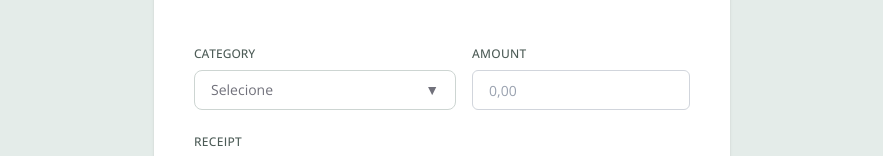
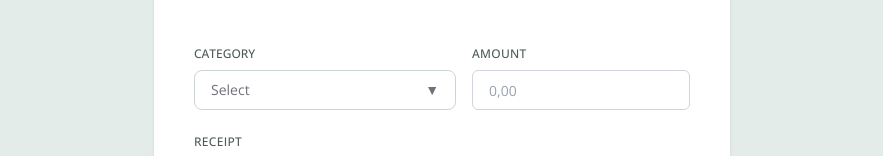
Before and after one commit to jotadagostin/refund-3.0, a React (Vite) app in the folder refund/: page /refund/newrefund in a window 1280 px wide. Shown: the part 384-540 px from the top of the page, without its empty margins (198-1081 px from the left). Built offline with nearby package versions, Linux system fonts and the light colour scheme.

Commit message:
setting label
the icons was not matching the request

```diff
--- a/refund/src/components/refund-item.tsx
+++ b/refund/src/components/refund-item.tsx
@@ -9,12 +9,12 @@ interface RefundItemProps {
 }
 
 const categoryIcons: Record<string, string> = {
-  car: new URL("../assets/icons/car.svg", import.meta.url).href,
-  restaurant: new URL("../assets/icons/forkKnife.svg", import.meta.url).href,
+  food: new URL("../assets/icons/forkKnife.svg", import.meta.url).href,
+  accommodation: new URL("../assets/icons/bed.svg", import.meta.url).href,
+  transportation: new URL("../assets/icons/car.svg", import.meta.url).href,
   tech: new URL("../assets/icons/desktop.svg", import.meta.url).href,
-  tools: new URL("../assets/icons/wrench.svg", import.meta.url).href,
-  receipt: new URL("../assets/icons/receipt.svg", import.meta.url).href,
-  other: new URL("../assets/icons/bad.svg", import.meta.url).href,
+  services: new URL("../assets/icons/wrench.svg", import.meta.url).href,
+  other: new URL("../assets/icons/receipt.svg", import.meta.url).href,
 };
 
 export function RefundItem({ item }: RefundItemProps) {
--- a/refund/src/components/select.tsx
+++ b/refund/src/components/select.tsx
@@ -70,11 +70,12 @@ const selectItem = tv({
 });
 
 const options = [
-  "Food",
-  "Accommodation",
-  "Transportation",
-  "Services",
-  "Other",
+  { label: "Food", value: "food" },
+  { label: "Accommodation", value: "accommodation" },
+  { label: "Transportation", value: "transportation" },
+  { label: "Services", value: "services" },
+  { label: "Other", value: "other" },
+  { label: "Tech", value: "tech" },
 ];
 
 interface SelectProps extends Omit<
@@ -96,14 +97,14 @@ export function Select({
   const [value, setValue] = useState<string | null>(null);
   const containerRef = useRef<HTMLDivElement>(null);
 
-  const handleSelectOption = (option: string) => {
-    setValue(option);
+  const handleSelectOption = (option: { label: string; value: string }) => {
+    setValue(option.value);
     setOpen(false);
 
     // Dispara onChange para react-hook-form
     if (onChange) {
       const event = {
-        target: { value: option, name },
+        target: { value: option.value, name },
       } as React.ChangeEvent<HTMLInputElement>;
       onChange(event);
     }
@@ -157,7 +158,7 @@ export function Select({
           hasValue: !!value,
         })}
       >
-        {value ?? "Selecione"}
+        {options.find((option) => option.value === value)?.label ?? "Select"}
         <span>{open ? "▲" : "▼"}</span>
       </button>
 
@@ -167,14 +168,13 @@ export function Select({
         <div className={selectContent()}>
           {options.map((option) => (
             <div
-              key={option}
+              key={option.value}
               onClick={() => handleSelectOption(option)}
               className={selectItem({
-                selected: value === option,
+                selected: value === option.value,
               })}
             >
-              {option}
-              {value === option && <span>✔</span>}
+              {option.label}
             </div>
           ))}
         </div>
--- a/refund/src/pages/newRefund.tsx
+++ b/refund/src/pages/newRefund.tsx
@@ -31,7 +31,7 @@ export function NewRefund() {
       payload: {
         id: crypto.randomUUID(),
         name: data.requestName,
-        category: data.category,
+        category: data.category.toLowerCase(),
         amount: Number(data.amount),
         receipt: data.receipt,
         status: "pending",
--- a/refund/src/pages/refundList.tsx
+++ b/refund/src/pages/refundList.tsx
@@ -16,6 +16,7 @@ export default function RefundList() {
   const filteredRefunds = state.refunds.filter((refund) =>
     refund.name.toLowerCase().includes(search.toLowerCase()),
   );
+
   const totalPages = Math.max(
     1,
     Math.ceil(filteredRefunds.length / ITEMS_PER_PAGE),
```
Also changed, not shown: refund/src/components/refund-list.tsx (+0 -19 lines), refund/src/assets/icons/bed.svg (renamed from refund/src/assets/icons/bad.svg).
